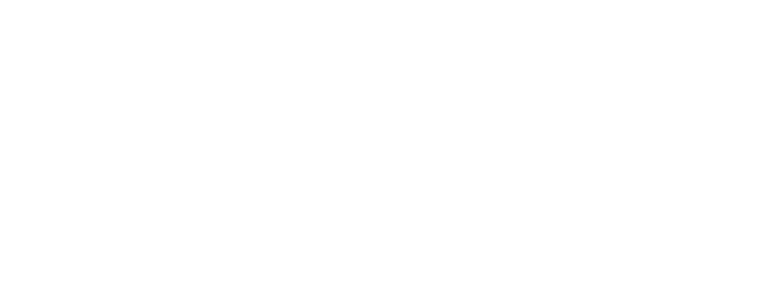
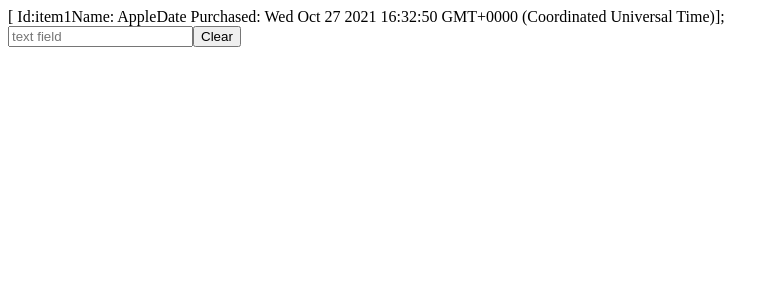
Before and after one commit to JermaineGrantCodes/react-8cn2z1, a React (Create React App) app: page / in a window 1280 px wide. Shown: the top 300 px of the page, without its empty margins (0-779 px from the left). Built offline with nearby package versions, Linux system fonts and the light colour scheme.

Commit message:
3 files modified, 2 added

```diff
--- a/src/App.js
+++ b/src/App.js
@@ -1,18 +1,20 @@
 import React from "react";
 import "./style.css";
+import Product from "./Product";
+import ProductPanel from "./ProductPanel";
 
 
-function ProductPanel(){
-return(
-  <div>
-<input placeholder="some value"></input>
-  </div>
-);
-}
 
 export default function App() {
   return (
     <div>
-    </div>
+   <Product name = "Apple" id="item1" datePurchased = {Date()} ></Product>
+   <ProductPanel/>
+  </div>
+
   );
 }
+
+
+
+//<input placeholder="Product ID" value={productId} onChange = {e => setProductID(e.target.value)} ></input>
--- /dev/null
+++ b/src/Product.js
@@ -0,0 +1,17 @@
+import React from "react";
+
+function Product (prop) {
+
+  function toString(){
+    return "[ Id:" + prop.id + "Name: " + prop.name + "Date Purchased: " + prop.datePurchased + "]";
+  }
+
+
+return(
+  <div>
+    {toString()};
+    </div>
+   );
+}
+
+export default Product;
--- /dev/null
+++ b/src/ProductPanel.js
@@ -0,0 +1,34 @@
+
+import React from "react";
+
+function ProductPanel (){
+//React Hooks:
+
+const [productName, setProductName] = React.useState();
+const clearInterval = (event) =>{
+  setProductName("");
+}
+
+function onChangeHandler(event){
+let someValue = event.target.value;
+setProductName(someValue);
+
+}
+
+return (
+  <div>
+<input placeholder="text field" value={productName} onChange = {onChangeHandler} />
+<button onClick = {event => clearInterval()}>
+  Clear
+  </button>
+
+<br/>
+{productName}
+
+
+  </div>
+);
+
+}
+
+export default ProductPanel;
--- a/src/index.js
+++ b/src/index.js
@@ -1,5 +1,6 @@
 import React from "react";
 import ReactDOM from "react-dom";
+import Product from "Product";
 
 import App from "./App";
 
```
Also changed, not shown: package.json (+4 -3 lines).
